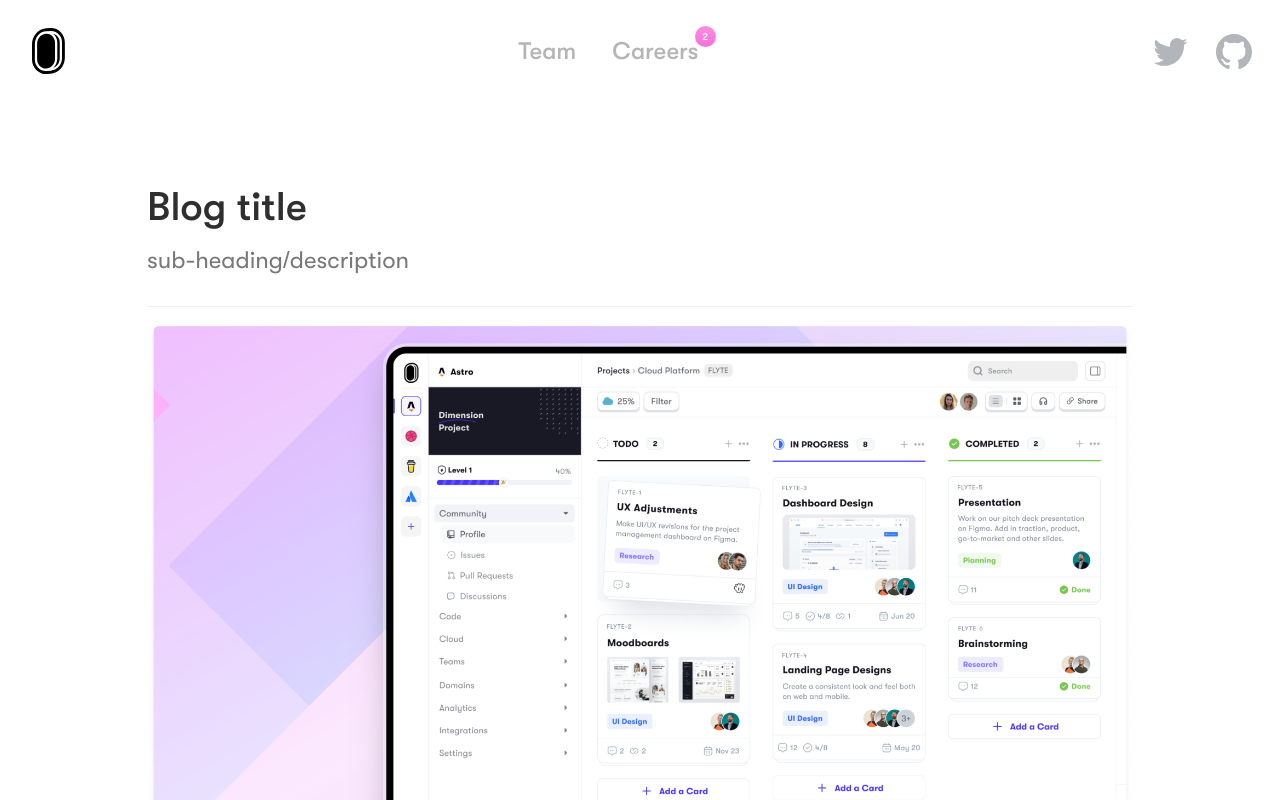
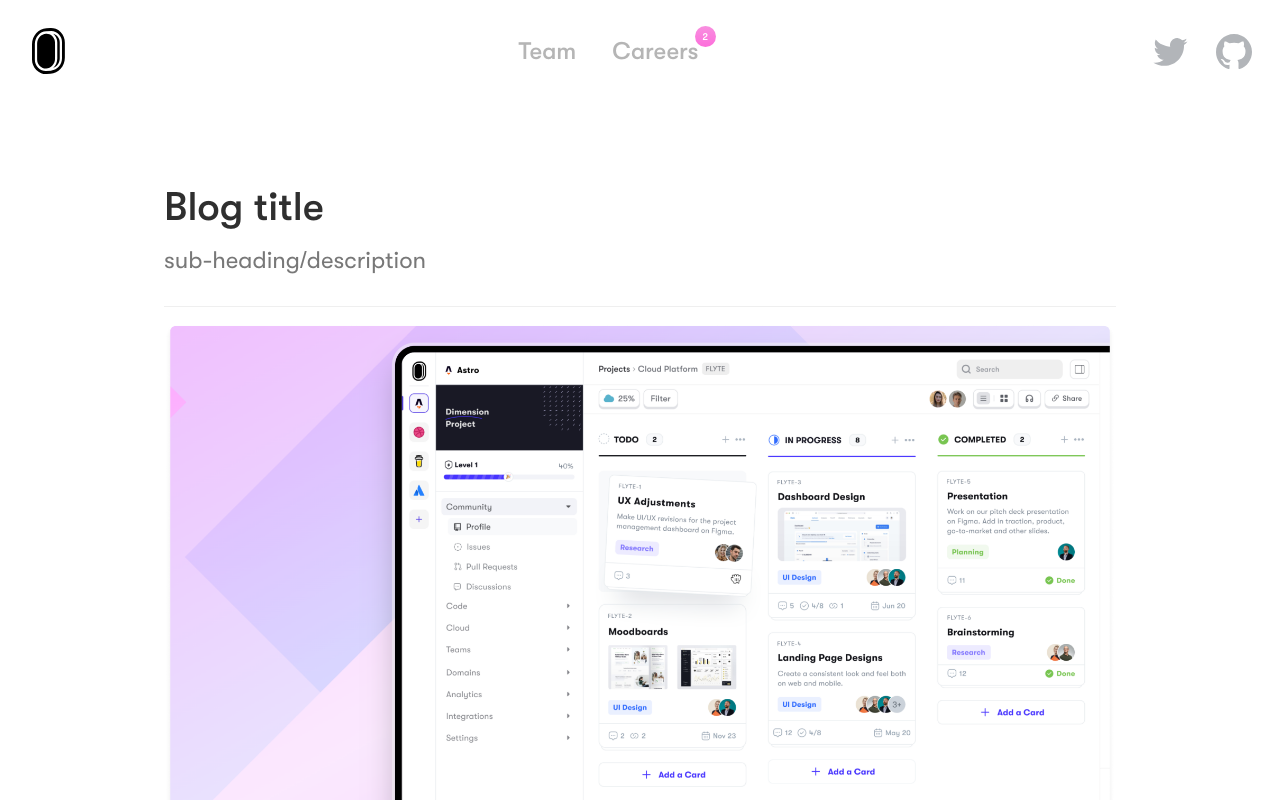
Before and after one commit to Krishna2323/dimension-blog, a Next.js app: page / in a window 1280 px wide. Shown: the top 800 px of the page. Built offline with nearby package versions, Linux system fonts and the light colour scheme.

Commit message:
Padding top reduced from main section-2.

```diff
--- a/components/Blog/Blog.module.scss
+++ b/components/Blog/Blog.module.scss
@@ -1,5 +1,5 @@
 .blog {
-    padding: 8rem 14.7rem;
+    padding: 8rem 16.4rem;
 
     &__image {
         display: flex;
```
